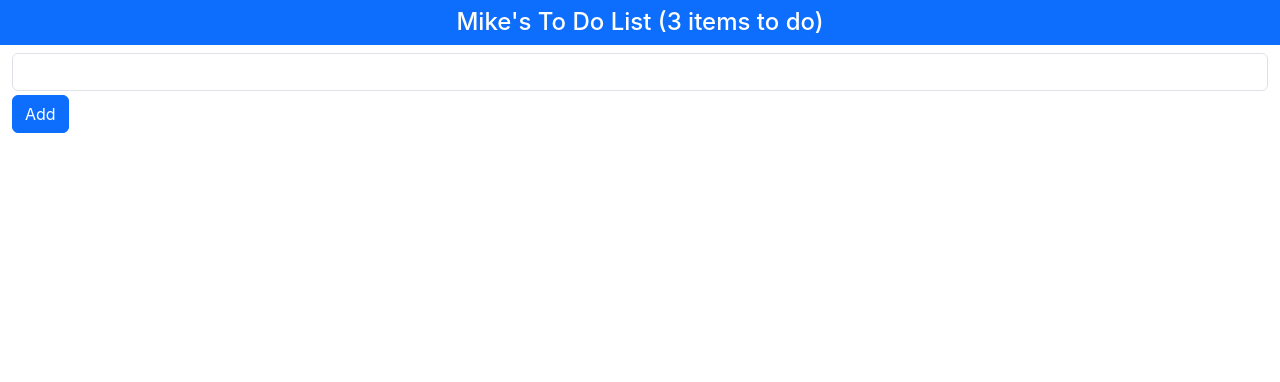
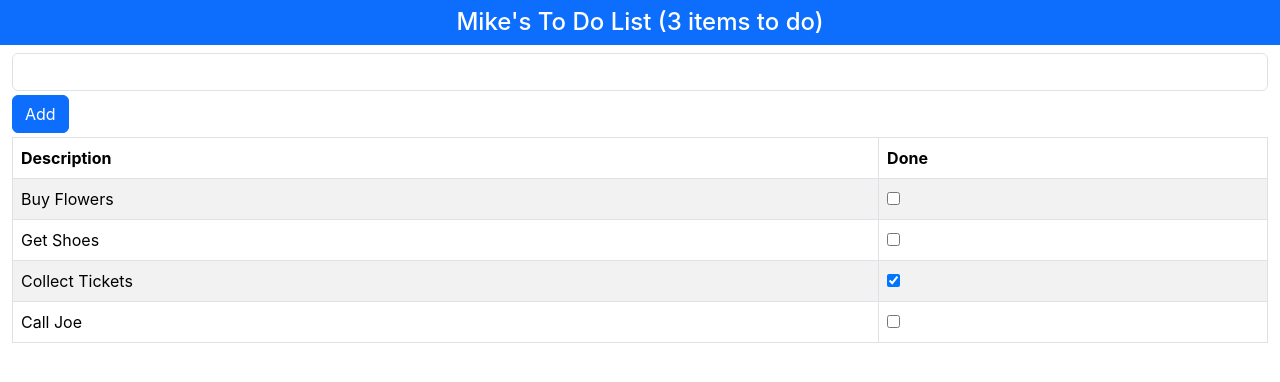
Before and after one commit to mh201/first-react-app, a React (Create React App) app: page / in a window 1280 px wide. Shown: the top 382 px of the page. Built offline with nearby package versions, Linux system fonts and the light colour scheme; the HTML template or start-up script is replaced by a standard one.

Commit message:
Display items, use map function and change done state

```diff
--- a/src/App.js
+++ b/src/App.js
@@ -1,29 +1,3 @@
-// import logo from './logo.svg';
-// import './App.css';
-
-// function App() {
-//   return (
-//     <div className="App">
-//       <header className="App-header">
-//         <img src={logo} className="App-logo" alt="logo" />
-//         <p>
-//           Edit <code>src/App.js</code> and save to reload.
-//         </p>
-//         <a
-//           className="App-link"
-//           href="https://reactjs.org"
-//           target="_blank"
-//           rel="noopener noreferrer"
-//         >
-//           Learn React
-//         </a>
-//       </header>
-//     </div>
-//   );
-// }
-
-// export default App;
-
 import React, {Component} from "react";
 
 export default class App extends Component {
@@ -41,12 +15,13 @@
   }
 
   updateNewTextValue = (event) => {
-    this.setState({ newItemText: event.target.value })
+    this.setState({ newItemText: event.target.value})
   }
 
   createNewTodo = () => {
     if (!this.state.todoItems
-              .find(item => item.action === this.state.newItemText)) {
+              .find(item => item.action === this.state.newItemText)
+          && this.state.newItemText !== '') {
                 this.setState({
                   todoItems: [...this.state.todoItems,
                               { action:this.state.newItemText, done : false}],
@@ -55,11 +30,18 @@
               }
   }
 
-  // changeStateData = () => {
-  //   this.setState({
-  //     userName: this.state.userName === "Mike" ? "Frank" : "Mike"
-  //   })
-  // }
+  toggleTodo = (todo) => this.setState({ todoItems:
+    this.state.todoItems.map(item => item.action === todo.action
+      ? { ...item, done:!item.done } : item) }); // Probar poner el item explicito
+
+  todoTableRows = () => this.state.todoItems.map(item =>
+    <tr key={ item.action }>
+      <td>{ item.action }</td>
+      <td>
+        <input type="checkbox" checked={ item.done }
+          onChange={ () => this.toggleTodo(item) } />
+      </td>
+    </tr> );
 
   render = () =>
       <div>
@@ -70,11 +52,17 @@
         <div className="container-fluid">
           <div className="my-1">
             <input className="form-control"
-                  value={ this.state.newItemText }
+                  value={this.state.newItemText}
                   onChange={ this.updateNewTextValue } />
             <button className="btn btn-primary mt-1"
                   onClick={ this.createNewTodo }>Add</button>
           </div>
+          <table className="table table-striped table-bordered">
+            <thead>
+              <tr><th>Description</th><th>Done</th></tr>
+            </thead>
+            <tbody>{ this.todoTableRows() }</tbody>
+          </table>
         </div>
       </div>
 
```
